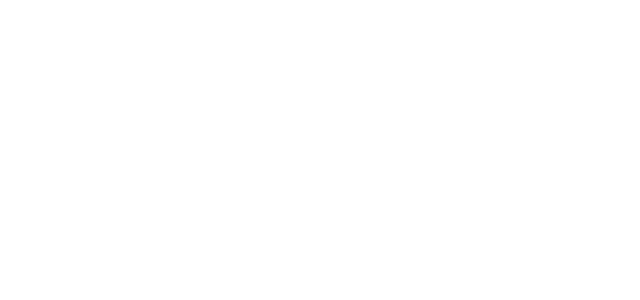
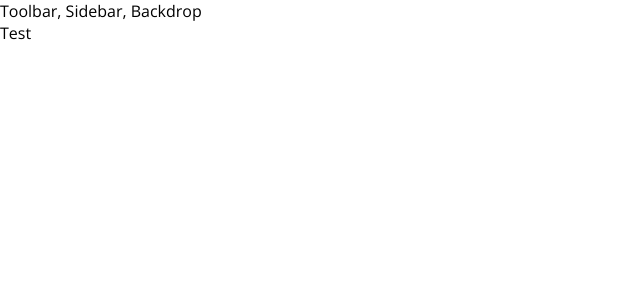
Before and after one commit to vani1992-seelam/Food-Blogg, a React app in the folder burger-builder/: page / in a window 1280 px wide. Shown: the top 300 px of the page, without its empty margins (0-640 px from the left). Built offline with nearby package versions, Linux system fonts and the light colour scheme.

Commit message:
Creating a Layout Components

```diff
--- a/burger-builder/src/App.js
+++ b/burger-builder/src/App.js
@@ -1,8 +1,13 @@
 import React, { Component } from "react";
+import Layout from "./components/Layout/Layout";
 
 class App extends Component {
   render() {
-    return <div></div>;
+    return (
+      <div>
+        <Layout>Test</Layout>
+      </div>
+    );
   }
 }
 
--- /dev/null
+++ b/burger-builder/src/components/Layout/Layout.js
@@ -0,0 +1,11 @@
+import React from "react";
+import Aux from "../../hoc/Aux";
+
+const layout = props => (
+  <Aux>
+    <div>Toolbar, Sidebar, Backdrop</div>
+    <main>{props.children}</main>
+  </Aux>
+);
+
+export default layout;
--- /dev/null
+++ b/burger-builder/src/hoc/Aux.js
@@ -0,0 +1,5 @@
+import React from "react";
+
+const aux = props => props.children;
+
+export default aux;
--- a/burger-builder/src/index.css
+++ b/burger-builder/src/index.css
@@ -1,5 +1,5 @@
 body {
   margin: 0;
   padding: 0;
-  font-family: sans-serif;
+  font-family: "Open Sans", sans-serif;
 }
```
Also changed, not shown: 1 other file (tests, documents, lock files or other folders).
